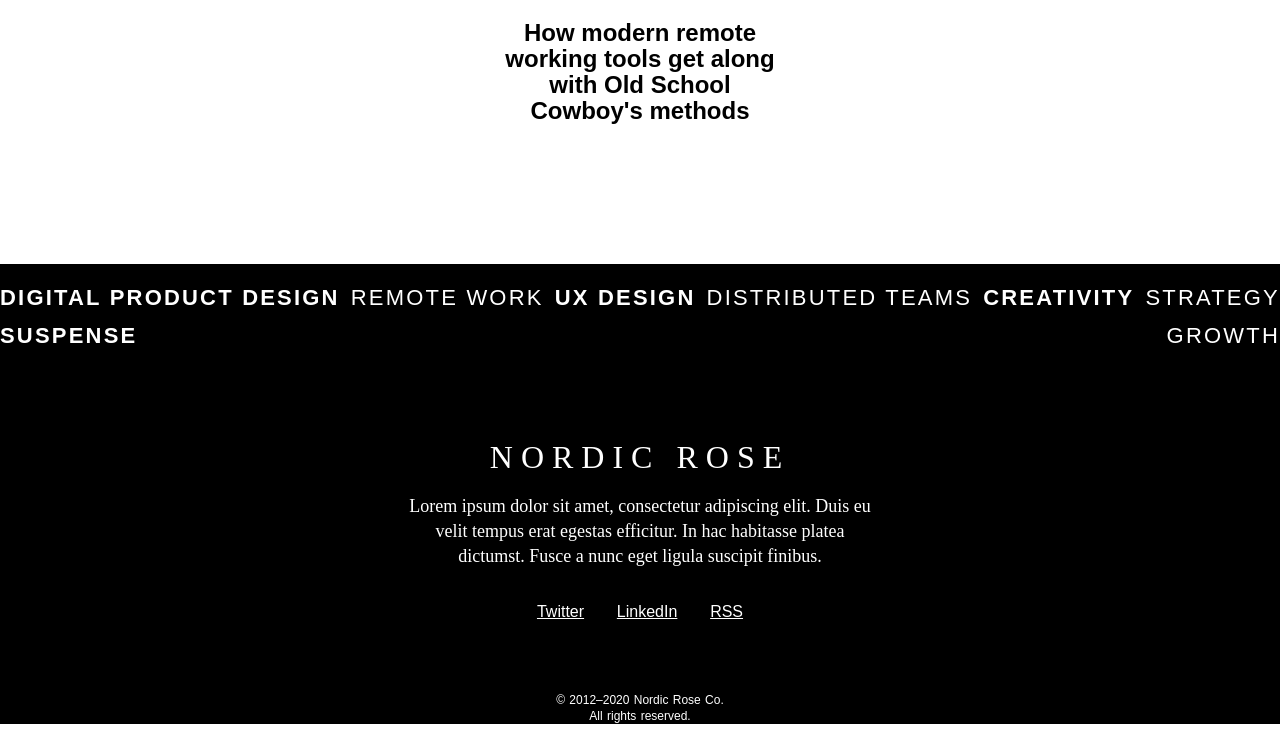
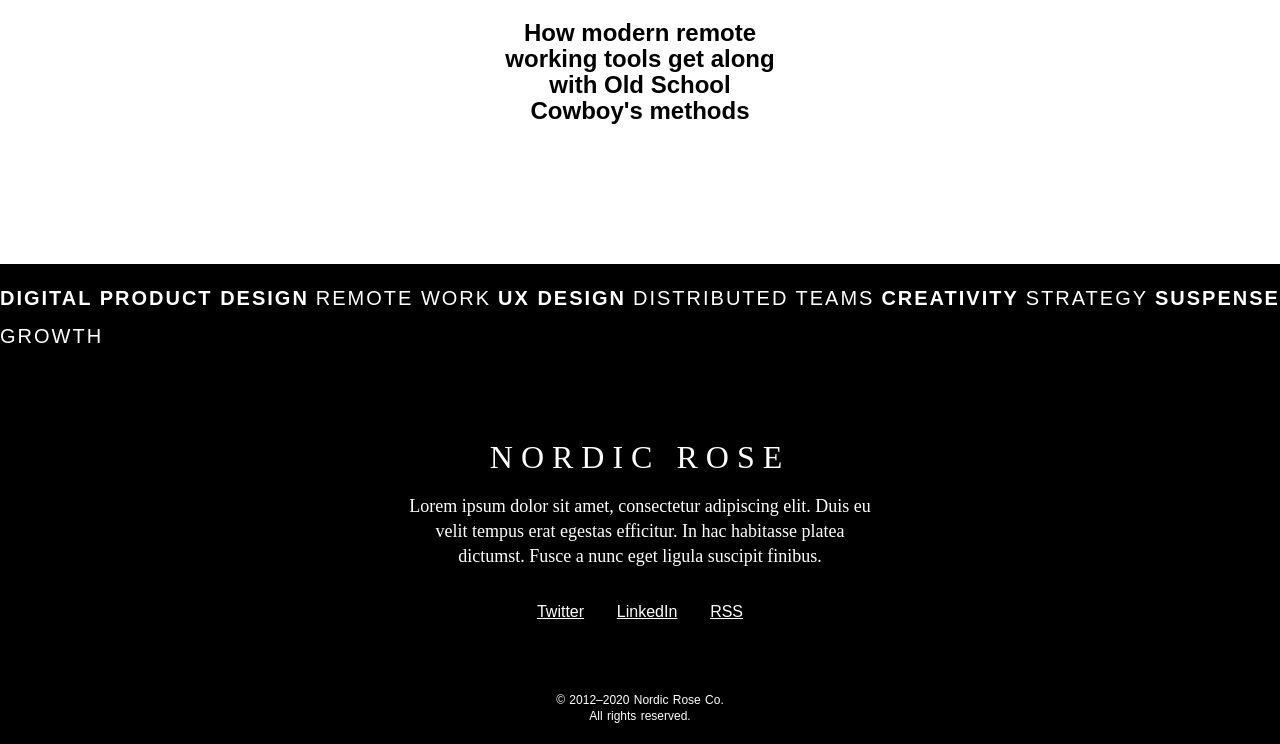
Before and after one commit to PoTayTo1107/Landing-Page-HTML-CSS, a plain HTML site: page index.html in a window 1280 px wide. Shown: the part 3411-4155 px from the top of the page. Drawn offline with nearby package versions, Linux system fonts and the light colour scheme; a web font is replaced by a local one.

Commit message:
github page config

```diff
--- a/style.css
+++ b/style.css
@@ -109,7 +109,7 @@ h2 {
 }
 
 footer {
-    height: 46rem;
+    height: 48rem;
     background-color: #000000;
     color: #ffffff;
 }
@@ -124,7 +124,7 @@ footer {
     font-family: "Basis Grotesque Pro", sans-serif;
     font-style: normal;
     font-weight: 800;
-    font-size: 2.2rem;
+    font-size: 2rem;
     line-height: 2.8rem;
     letter-spacing: 0.1em;
     text-transform: uppercase;
```
